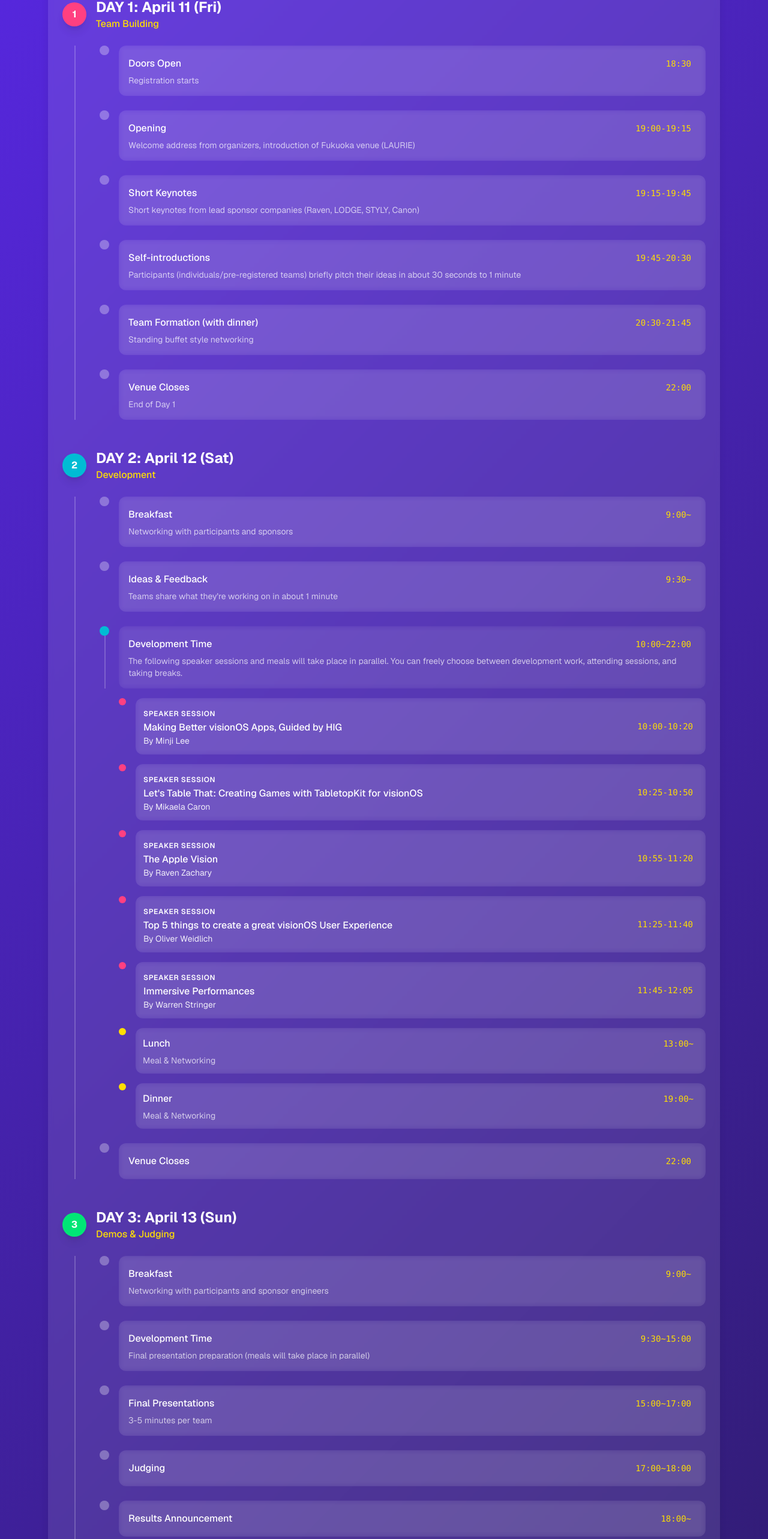
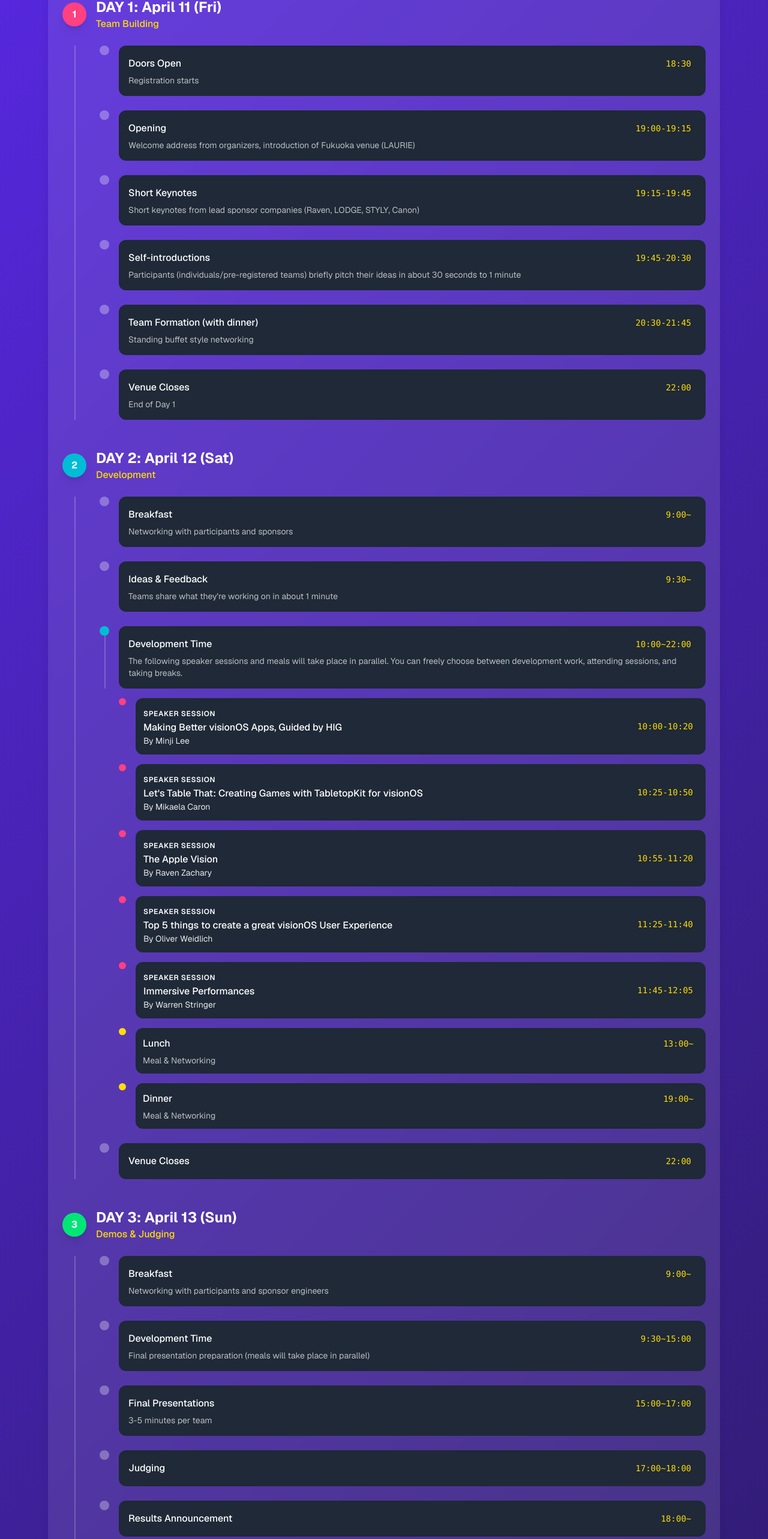
Before and after one commit to Takuzen/vdc-tokyo, a Next.js app: page /en in a window 1280 px wide. Shown: the part 4766-7332 px from the top of the page at 60% size. Built offline with nearby package versions, Linux system fonts and the light colour scheme.

Commit message:
fix: bg-white problem english page

```diff
--- a/src/pages/en/index.js
+++ b/src/pages/en/index.js
@@ -753,7 +753,7 @@ export default function Home() {
                         <div className="mr-4 relative">
                           <div className="w-4 h-4 rounded-full bg-white/30"></div>
                         </div>
-                        <div className="bg-white/5 backdrop-blur-sm rounded-xl p-4 flex-grow">
+                        <div className="bg-gray-800 backdrop-blur-sm rounded-xl p-4 flex-grow">
                           <div className="flex flex-col sm:flex-row sm:items-center justify-between">
                             <h5 className="font-medium text-white">Doors Open</h5>
                             <span className="text-sm font-mono text-vibrant bg-vibrant/10 px-2 py-1 rounded-full">18:30</span>
@@ -766,7 +766,7 @@ export default function Home() {
                         <div className="mr-4 relative">
                           <div className="w-4 h-4 rounded-full bg-white/30"></div>
                         </div>
-                        <div className="bg-white/5 backdrop-blur-sm rounded-xl p-4 flex-grow">
+                        <div className="bg-gray-800 backdrop-blur-sm rounded-xl p-4 flex-grow">
                           <div className="flex flex-col sm:flex-row sm:items-center justify-between">
                             <h5 className="font-medium text-white">Opening</h5>
                             <span className="text-sm font-mono text-vibrant bg-vibrant/10 px-2 py-1 rounded-full">19:00-19:15</span>
@@ -779,7 +779,7 @@ export default function Home() {
                         <div className="mr-4 relative">
                           <div className="w-4 h-4 rounded-full bg-white/30"></div>
                         </div>
-                        <div className="bg-white/5 backdrop-blur-sm rounded-xl p-4 flex-grow">
+                        <div className="bg-gray-800 backdrop-blur-sm rounded-xl p-4 flex-grow">
                           <div className="flex flex-col sm:flex-row sm:items-center justify-between">
                             <h5 className="font-medium text-white">Short Keynotes</h5>
                             <span className="text-sm font-mono text-vibrant bg-vibrant/10 px-2 py-1 rounded-full">19:15-19:45</span>
@@ -792,7 +792,7 @@ export default function Home() {
                         <div className="mr-4 relative">
                           <div className="w-4 h-4 rounded-full bg-white/30"></div>
                         </div>
-                        <div className="bg-white/5 backdrop-blur-sm rounded-xl p-4 flex-grow">
+                        <div className="bg-gray-800 backdrop-blur-sm rounded-xl p-4 flex-grow">
                           <div className="flex flex-col sm:flex-row sm:items-center justify-between">
                             <h5 className="font-medium text-white">Self-introductions</h5>
                             <span className="text-sm font-mono text-vibrant bg-vibrant/10 px-2 py-1 rounded-full">19:45-20:30</span>
@@ -805,7 +805,7 @@ export default function Home() {
                         <div className="mr-4 relative">
                           <div className="w-4 h-4 rounded-full bg-white/30"></div>
                         </div>
-                        <div className="bg-white/5 backdrop-blur-sm rounded-xl p-4 flex-grow">
+                        <div className="bg-gray-800 backdrop-blur-sm rounded-xl p-4 flex-grow">
                           <div className="flex flex-col sm:flex-row sm:items-center justify-between">
                             <h5 className="font-medium text-white">Team Formation (with dinner)</h5>
                             <span className="text-sm font-mono text-vibrant bg-vibrant/10 px-2 py-1 rounded-full">20:30-21:45</span>
@@ -818,7 +818,7 @@ export default function Home() {
                         <div className="mr-4 relative">
                           <div className="w-4 h-4 rounded-full bg-white/30"></div>
                         </div>
-                        <div className="bg-white/5 backdrop-blur-sm rounded-xl p-4 flex-grow">
+                        <div className="bg-gray-800 backdrop-blur-sm rounded-xl p-4 flex-grow">
                           <div className="flex flex-col sm:flex-row sm:items-center justify-between">
                             <h5 className="font-medium text-white">Venue Closes</h5>
                             <span className="text-sm font-mono text-vibrant bg-vibrant/10 px-2 py-1 rounded-full">22:00</span>
@@ -847,7 +847,7 @@ export default function Home() {
                         <div className="mr-4 relative">
                           <div className="w-4 h-4 rounded-full bg-white/30"></div>
                         </div>
-                        <div className="bg-white/5 backdrop-blur-sm rounded-xl p-4 flex-grow">
+                        <div className="bg-gray-800 backdrop-blur-sm rounded-xl p-4 flex-grow">
                           <div className="flex flex-col sm:flex-row sm:items-center justify-between">
                             <h5 className="font-medium text-white">Breakfast</h5>
                             <span className="text-sm font-mono text-vibrant bg-vibrant/10 px-2 py-1 rounded-full">9:00~</span>
@@ -860,7 +860,7 @@ export default function Home() {
                         <div className="mr-4 relative">
                           <div className="w-4 h-4 rounded-full bg-white/30"></div>
                         </div>
-                        <div className="bg-white/5 backdrop-blur-sm rounded-xl p-4 flex-grow">
+                        <div className="bg-gray-800 backdrop-blur-sm rounded-xl p-4 flex-grow">
                           <div className="flex flex-col sm:flex-row sm:items-center justify-between">
                             <h5 className="font-medium text-white">Ideas & Feedback</h5>
                             <span className="text-sm font-mono text-vibrant bg-vibrant/10 px-2 py-1 rounded-full">9:30~</span>
@@ -876,7 +876,7 @@ export default function Home() {
                             <div className="w-4 h-4 rounded-full bg-secondary"></div>
                             <div className="absolute top-4 left-2 bottom-0 w-0.5 bg-white/20"></div>
                           </div>
-                          <div className="bg-secondary/20 backdrop-blur-sm rounded-xl p-4 flex-grow">
+                          <div className="bg-gray-800 backdrop-blur-sm rounded-xl p-4 flex-grow">
                             <div className="flex flex-col sm:flex-row sm:items-center justify-between">
                               <h5 className="font-medium text-white">Development Time</h5>
                               <span className="text-sm font-mono text-vibrant bg-vibrant/10 px-2 py-1 rounded-full">10:00~22:00</span>
@@ -901,7 +901,7 @@ export default function Home() {
                             <div className="mr-4 relative">
                               <div className="w-3 h-3 rounded-full bg-accent"></div>
                             </div>
-                            <div className="bg-white/5 backdrop-blur-sm rounded-xl p-3 flex-grow cursor-pointer border border-transparent hover:border-accent/50">
+                            <div className="bg-gray-800 backdrop-blur-sm rounded-xl p-3 flex-grow cursor-pointer border border-transparent hover:border-accent/50">
                               <div className="flex flex-col sm:flex-row sm:items-center justify-between">
                                 <div>
                                   <span className="text-xs font-semibold text-accent/80 uppercase tracking-wider">Speaker Session</span>
@@ -928,7 +928,7 @@ export default function Home() {
                             <div className="mr-4 relative">
                               <div className="w-3 h-3 rounded-full bg-accent"></div>
                             </div>
-                            <div className="bg-white/5 backdrop-blur-sm rounded-xl p-3 flex-grow cursor-pointer border border-transparent hover:border-accent/50">
+                            <div className="bg-gray-800 backdrop-blur-sm rounded-xl p-3 flex-grow cursor-pointer border border-transparent hover:border-accent/50">
                               <div className="flex flex-col sm:flex-row sm:items-center justify-between">
                                 <div>
                                   <span className="text-xs font-semibold text-accent/80 uppercase tracking-wider">Speaker Session</span>
@@ -955,7 +955,7 @@ export default function Home() {
                             <div className="mr-4 relative">
                               <div className="w-3 h-3 rounded-full bg-accent"></div>
                             </div>
-                            <div className="bg-white/5 backdrop-blur-sm rounded-xl p-3 flex-grow cursor-pointer border border-transparent hover:border-accent/50">
+                            <div className="bg-gray-800 backdrop-blur-sm rounded-xl p-3 flex-grow cursor-pointer border border-transparent hover:border-accent/50">
                               <div className="flex flex-col sm:flex-row sm:items-center justify-between">
                                 <div>
                                   <span className="text-xs font-semibold text-accent/80 uppercase tracking-wider">Speaker Session</span>
@@ -982,7 +982,7 @@ export default function Home() {
                             <div className="mr-4 relative">
                               <div className="w-3 h-3 rounded-full bg-accent"></div>
                             </div>
-                            <div className="bg-white/5 backdrop-blur-sm rounded-xl p-3 flex-grow cursor-pointer border border-transparent hover:border-accent/50">
+                            <div className="bg-gray-800 backdrop-blur-sm rounded-xl p-3 flex-grow cursor-pointer border border-transparent hover:border-accent/50">
                               <div className="flex flex-col sm:flex-row sm:items-center justify-between">
                                 <div>
                                   <span className="text-xs font-semibold text-accent/80 uppercase tracking-wider">Speaker Session</span>
@@ -1009,7 +1009,7 @@ export default function Home() {
                             <div className="mr-4 relative">
                               <div className="w-3 h-3 rounded-full bg-accent"></div>
                             </div>
-                            <div className="bg-white/5 backdrop-blur-sm rounded-xl p-3 flex-grow cursor-pointer border border-transparent hover:border-accent/50">
+                            <div className="bg-gray-800 backdrop-blur-sm rounded-xl p-3 flex-grow cursor-pointer border border-transparent hover:border-accent/50">
                               <div className="flex flex-col sm:flex-row sm:items-center justify-between">
                                 <div>
                                   <span className="text-xs font-semibold text-accent/80 uppercase tracking-wider">Speaker Session</span>
@@ -1026,7 +1026,7 @@ export default function Home() {
                             <div className="mr-4 relative">
                               <div className="w-3 h-3 rounded-full bg-vibrant"></div>
                             </div>
-                            <div className="bg-white/5 backdrop-blur-sm rounded-xl p-3 flex-grow">
+                            <div className="bg-gray-800 backdrop-blur-sm rounded-xl p-3 flex-grow">
                               <div className="flex flex-col sm:flex-row sm:items-center justify-between">
                                 <h5 className="font-medium text-white">Lunch</h5>
                                 <span className="text-sm font-mono text-vibrant bg-vibrant/10 px-2 py-1 rounded-full">13:00~</span>
@@ -1040,7 +1040,7 @@ export default function Home() {
                             <div className="mr-4 relative">
                               <div className="w-3 h-3 rounded-full bg-vibrant"></div>
                             </div>
-                            <div className="bg-white/5 backdrop-blur-sm rounded-xl p-3 flex-grow">
+                            <div className="bg-gray-800 backdrop-blur-sm rounded-xl p-3 flex-grow">
                               <div className="flex flex-col sm:flex-row sm:items-center justify-between">
                                 <h5 className="font-medium text-white">Dinner</h5>
                                 <span className="text-sm font-mono text-vibrant bg-vibrant/10 px-2 py-1 rounded-full">19:00~</span>
@@ -1055,7 +1055,7 @@ export default function Home() {
                         <div className="mr-4 relative">
                           <div className="w-4 h-4 rounded-full bg-white/30"></div>
                         </div>
-                        <div className="bg-white/5 backdrop-blur-sm rounded-xl p-4 flex-grow">
+                        <div className="bg-gray-800 backdrop-blur-sm rounded-xl p-4 flex-grow">
                           <div className="flex flex-col sm:flex-row sm:items-center justify-between">
                             <h5 className="font-medium text-white">Venue Closes</h5>
                             <span className="text-sm font-mono text-vibrant bg-vibrant/10 px-2 py-1 rounded-full">22:00</span>
@@ -1083,7 +1083,7 @@ export default function Home() {
                         <div className="mr-4 relative">
                           <div className="w-4 h-4 rounded-full bg-white/30"></div>
                         </div>
-                        <div className="bg-white/5 backdrop-blur-sm rounded-xl p-4 flex-grow">
+                        <div className="bg-gray-800 backdrop-blur-sm rounded-xl p-4 flex-grow">
                           <div className="flex flex-col sm:flex-row sm:items-center justify-between">
                             <h5 className="font-medium text-white">Breakfast</h5>
                             <span className="text-sm font-mono text-vibrant bg-vibrant/10 px-2 py-1 rounded-full">9:00~</span>
@@ -1096,7 +1096,7 @@ export default function Home() {
                         <div className="mr-4 relative">
                           <div className="w-4 h-4 rounded-full bg-white/30"></div>
                         </div>
-                        <div className="bg-white/5 backdrop-blur-sm rounded-xl p-4 flex-grow">
+                        <div className="bg-gray-800 backdrop-blur-sm rounded-xl p-4 flex-grow">
                           <div className="flex flex-col sm:flex-row sm:items-center justify-between">
                             <h5 className="font-medium text-white">Development Time</h5>
                             <span className="text-sm font-mono text-vibrant bg-vibrant/10 px-2 py-1 rounded-full">9:30~15:00</span>
@@ -1109,7 +1109,7 @@ export default function Home() {
                         <div className="mr-4 relative">
                           <div className="w-4 h-4 rounded-full bg-white/30"></div>
                         </div>
-                        <div className="bg-white/5 backdrop-blur-sm rounded-xl p-4 flex-grow">
+                        <div className="bg-gray-800 backdrop-blur-sm rounded-xl p-4 flex-grow">
                           <div className="flex flex-col sm:flex-row sm:items-center justify-between">
                             <h5 className="font-medium text-white">Final Presentations</h5>
                             <span className="text-sm font-mono text-vibrant bg-vibrant/10 px-2 py-1 rounded-full">15:00~17:00</span>
@@ -1122,7 +1122,7 @@ export default function Home() {
                         <div className="mr-4 relative">
                           <div className="w-4 h-4 rounded-full bg-white/30"></div>
                         </div>
-                        <div className="bg-white/5 backdrop-blur-sm rounded-xl p-4 flex-grow">
+                        <div className="bg-gray-800 backdrop-blur-sm rounded-xl p-4 flex-grow">
                           <div className="flex flex-col sm:flex-row sm:items-center justify-between">
                             <h5 className="font-medium text-white">Judging</h5>
                             <span className="text-sm font-mono text-vibrant bg-vibrant/10 px-2 py-1 rounded-full">17:00~18:00</span>
@@ -1134,7 +1134,7 @@ export default function Home() {
                         <div className="mr-4 relative">
                           <div className="w-4 h-4 rounded-full bg-white/30"></div>
                         </div>
-                        <div className="bg-white/5 backdrop-blur-sm rounded-xl p-4 flex-grow">
+                        <div className="bg-gray-800 backdrop-blur-sm rounded-xl p-4 flex-grow">
                           <div className="flex flex-col sm:flex-row sm:items-center justify-between">
                             <h5 className="font-medium text-white">Results Announcement</h5>
                             <span className="text-sm font-mono text-vibrant bg-vibrant/10 px-2 py-1 rounded-full">18:00~</span>
@@ -1146,7 +1146,7 @@ export default function Home() {
                         <div className="mr-4 relative">
                           <div className="w-4 h-4 rounded-full bg-white/30"></div>
                         </div>
-                        <div className="bg-white/5 backdrop-blur-sm rounded-xl p-4 flex-grow">
+                        <div className="bg-gray-800 backdrop-blur-sm rounded-xl p-4 flex-grow">
                           <div className="flex flex-col sm:flex-row sm:items-center justify-between">
                             <h5 className="font-medium text-white">Networking Party</h5>
                             <span className="text-sm font-mono text-vibrant bg-vibrant/10 px-2 py-1 rounded-full">19:00~</span>
@@ -1159,7 +1159,7 @@ export default function Home() {
                         <div className="mr-4 relative">
                           <div className="w-4 h-4 rounded-full bg-white/30"></div>
                         </div>
-                        <div className="bg-white/5 backdrop-blur-sm rounded-xl p-4 flex-grow">
+                        <div className="bg-gray-800 backdrop-blur-sm rounded-xl p-4 flex-grow">
                           <div className="flex flex-col sm:flex-row sm:items-center justify-between">
                             <h5 className="font-medium text-white">Venue Closes</h5>
                             <span className="text-sm font-mono text-vibrant bg-vibrant/10 px-2 py-1 rounded-full">21:00</span>
```
